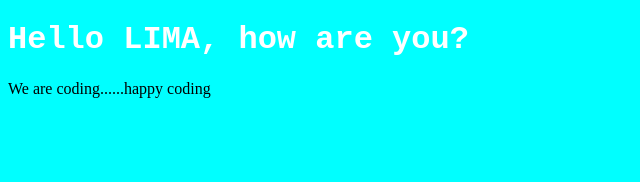
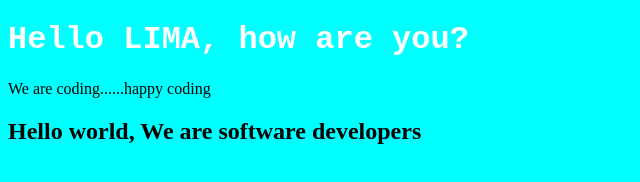
Before and after one commit to vanina123/Trial-1, a plain HTML site: page index.html in a window 1280 px wide. Shown: the whole page, without its empty margins (0-640 px from the left). Drawn offline with Linux system fonts and the light colour scheme.

Commit message:
commit to

```diff
--- a/index.html
+++ b/index.html
@@ -10,6 +10,7 @@
 <body>
     <h1>Hello LIMA, how are you?</h1>
     <p>We are coding......happy coding</p>
+    <h2>Hello world, We are software developers</h2>
 
 </body>
 </html>
```
